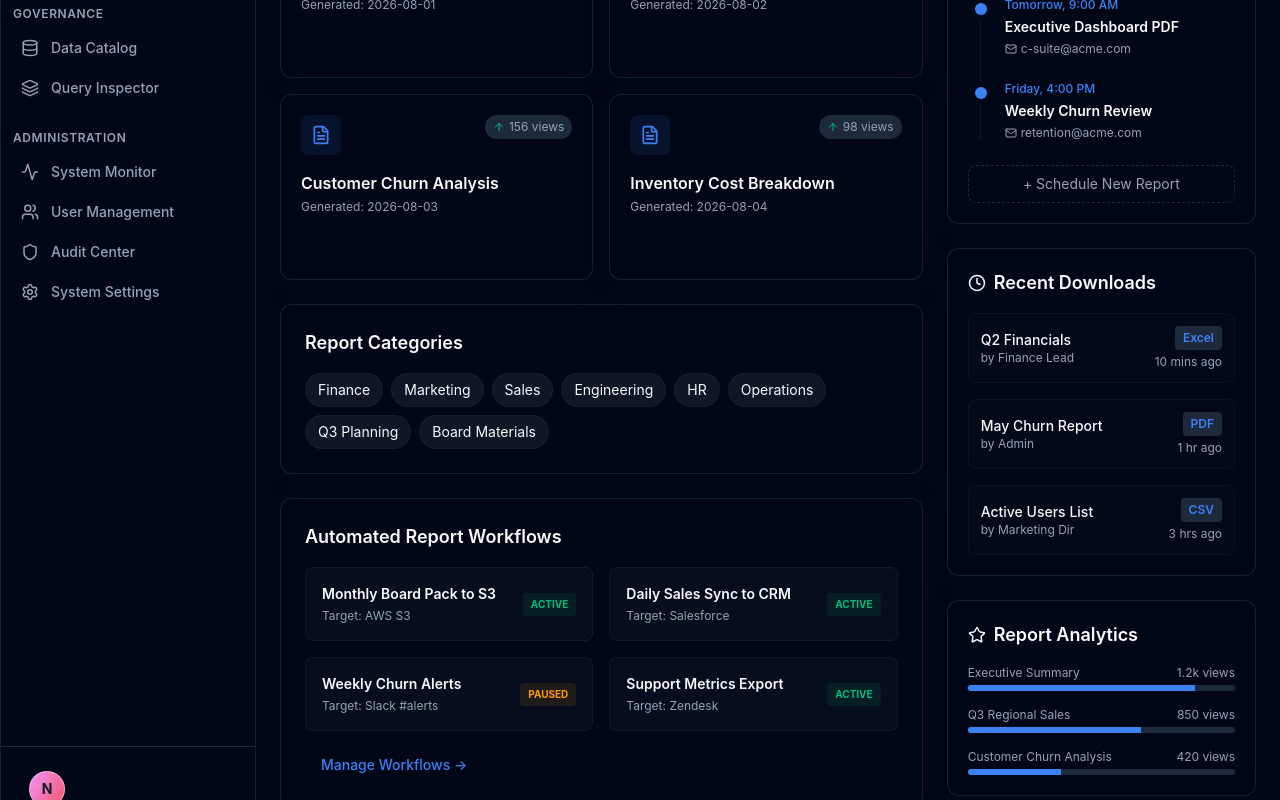
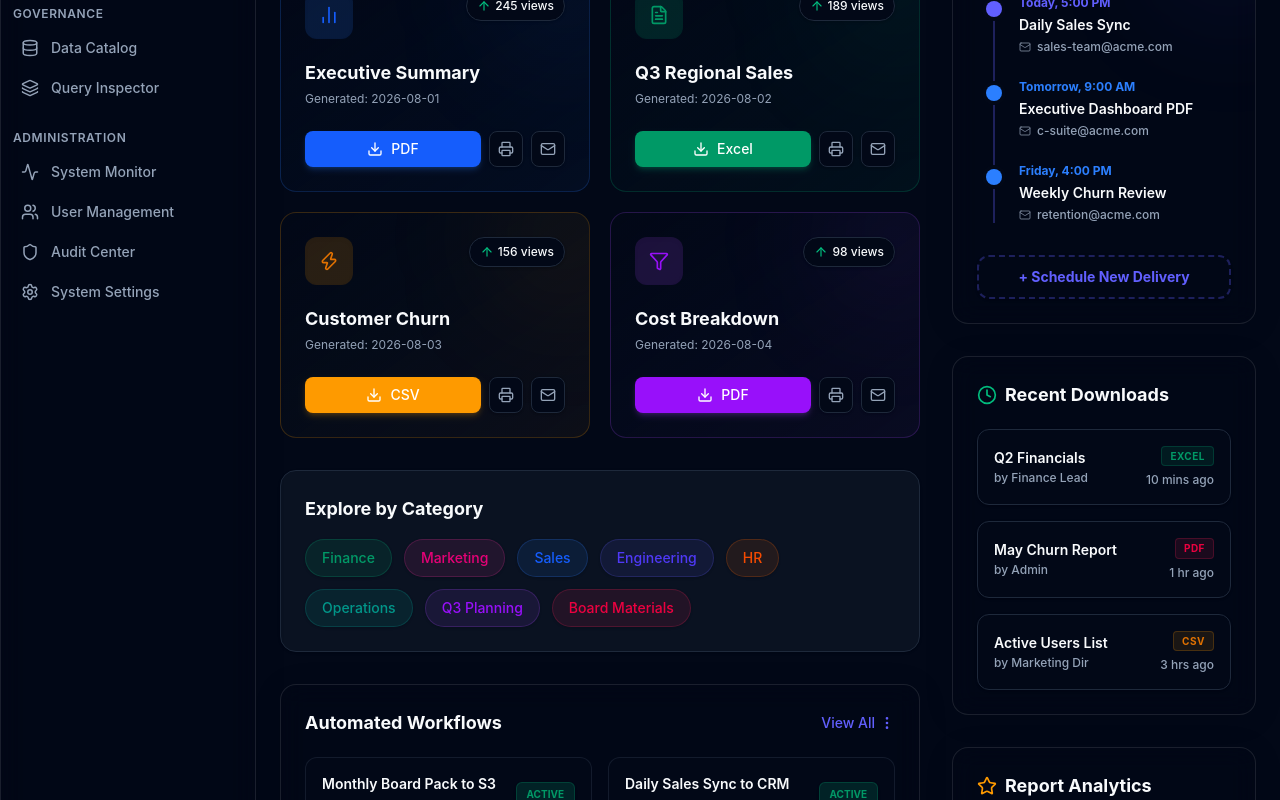
Before and after one commit to Sant7124/MetricMind, a React (Vite) app in the folder frontend/: page /dashboard/reports in a window 1280 px wide. Shown: the part 320-1120 px from the top of the page. Built offline with nearby package versions, Linux system fonts and the light colour scheme; no server answers; sample sign-in values are in the browser's storage.

Commit message:
Update Report Center header to match theme

```diff
--- a/frontend/src/pages/Dashboard/ReportCenter.tsx
+++ b/frontend/src/pages/Dashboard/ReportCenter.tsx
@@ -1,57 +1,91 @@
 import { useState } from "react";
-import { Download, FileText, Printer, Mail, Calendar, Clock, ArrowUp, Star } from "lucide-react";
+import { Download, FileText, Printer, Mail, Calendar, Clock, ArrowUp, Star, Filter, BarChart2, Zap, MoreVertical } from "lucide-react";
 
 export function ReportCenter() {
   const reports = [
-    { name: "Executive Summary Report", type: "PDF", date: "2026-08-01", views: 245 },
-    { name: "Q3 Regional Sales", type: "Excel", date: "2026-08-02", views: 189 },
-    { name: "Customer Churn Analysis", type: "CSV", date: "2026-08-03", views: 156 },
-    { name: "Inventory Cost Breakdown", type: "PDF", date: "2026-08-04", views: 98 },
+    { name: "Executive Summary", type: "PDF", date: "2026-08-01", views: 245, icon: <BarChart2 size={20} />,
+      theme: { border: "border-blue-500/20", bgTo: "to-blue-500/5", glow: "bg-blue-500/10 group-hover:bg-blue-500/20", iconBg: "bg-blue-500/15", iconText: "text-blue-600", btn: "bg-blue-600 hover:bg-blue-700 shadow-blue-500/20", borderHover: "hover:border-blue-500/40" } },
+    { name: "Q3 Regional Sales", type: "Excel", date: "2026-08-02", views: 189, icon: <FileText size={20} />,
+      theme: { border: "border-emerald-500/20", bgTo: "to-emerald-500/5", glow: "bg-emerald-500/10 group-hover:bg-emerald-500/20", iconBg: "bg-emerald-500/15", iconText: "text-emerald-600", btn: "bg-emerald-600 hover:bg-emerald-700 shadow-emerald-500/20", borderHover: "hover:border-emerald-500/40" } },
+    { name: "Customer Churn", type: "CSV", date: "2026-08-03", views: 156, icon: <Zap size={20} />,
+      theme: { border: "border-amber-500/20", bgTo: "to-amber-500/5", glow: "bg-amber-500/10 group-hover:bg-amber-500/20", iconBg: "bg-amber-500/15", iconText: "text-amber-600", btn: "bg-amber-500 hover:bg-amber-600 shadow-amber-500/20", borderHover: "hover:border-amber-500/40" } },
+    { name: "Cost Breakdown", type: "PDF", date: "2026-08-04", views: 98, icon: <Filter size={20} />,
+      theme: { border: "border-purple-500/20", bgTo: "to-purple-500/5", glow: "bg-purple-500/10 group-hover:bg-purple-500/20", iconBg: "bg-purple-500/15", iconText: "text-purple-600", btn: "bg-purple-600 hover:bg-purple-700 shadow-purple-500/20", borderHover: "hover:border-purple-500/40" } },
+  ];
+
+  const categories = [
+    { name: 'Finance', classes: 'bg-emerald-500/10 text-emerald-600 border-emerald-500/20 hover:bg-emerald-500 hover:text-white' },
+    { name: 'Marketing', classes: 'bg-pink-500/10 text-pink-600 border-pink-500/20 hover:bg-pink-500 hover:text-white' },
+    { name: 'Sales', classes: 'bg-blue-500/10 text-blue-600 border-blue-500/20 hover:bg-blue-500 hover:text-white' },
+    { name: 'Engineering', classes: 'bg-indigo-500/10 text-indigo-600 border-indigo-500/20 hover:bg-indigo-500 hover:text-white' },
+    { name: 'HR', classes: 'bg-orange-500/10 text-orange-600 border-orange-500/20 hover:bg-orange-500 hover:text-white' },
+    { name: 'Operations', classes: 'bg-teal-500/10 text-teal-600 border-teal-500/20 hover:bg-teal-500 hover:text-white' },
+    { name: 'Q3 Planning', classes: 'bg-purple-500/10 text-purple-600 border-purple-500/20 hover:bg-purple-500 hover:text-white' },
+    { name: 'Board Materials', classes: 'bg-rose-500/10 text-rose-600 border-rose-500/20 hover:bg-rose-500 hover:text-white' }
+  ];
+
+  const deliveries = [
+    { time: "Today, 5:00 PM", name: "Daily Sales Sync", recipients: "sales-team@acme.com", marker: "bg-indigo-500", text: "text-indigo-500" },
+    { time: "Tomorrow, 9:00 AM", name: "Executive Dashboard PDF", recipients: "c-suite@acme.com", marker: "bg-blue-500", text: "text-blue-500" },
+    { time: "Friday, 4:00 PM", name: "Weekly Churn Review", recipients: "retention@acme.com", marker: "bg-blue-500", text: "text-blue-500" },
+  ];
+
+  const downloads = [
+    { name: "Q2 Financials", format: "Excel", time: "10 mins ago", user: "Finance Lead", badgeClasses: "bg-emerald-500/10 text-emerald-600 border-emerald-500/20", hoverClass: "hover:border-emerald-500/30" },
+    { name: "May Churn Report", format: "PDF", time: "1 hr ago", user: "Admin", badgeClasses: "bg-rose-500/10 text-rose-600 border-rose-500/20", hoverClass: "hover:border-rose-500/30" },
+    { name: "Active Users List", format: "CSV", time: "3 hrs ago", user: "Marketing Dir", badgeClasses: "bg-amber-500/10 text-amber-600 border-amber-500/20", hoverClass: "hover:border-amber-500/30" },
   ];
 
   return (
-    <div className="space-y-6">
-      <div className="flex justify-between items-center">
+    <div className="space-y-8 pb-12">
+      {/* Header section with gradient */}
+      <div className="flex flex-col md:flex-row justify-between items-start md:items-center gap-4 bg-secondary/30 p-6 rounded-2xl border border-border shadow-sm">
         <div>
-          <h1 className="text-2xl font-bold tracking-tight">Report Center</h1>
-          <p className="text-muted-foreground">Access, schedule, and export enterprise tabular reports.</p>
+          <h1 className="text-3xl font-extrabold tracking-tight text-foreground">Report Center</h1>
+          <p className="text-muted-foreground mt-2 font-medium">Access, schedule, and export enterprise tabular reports.</p>
         </div>
-        <button className="px-4 py-2 bg-primary text-primary-foreground rounded-md text-sm font-medium hover:bg-primary/90 transition-colors">
-          Create New Report
+        <button className="px-6 py-2.5 bg-gradient-to-r from-blue-600 to-indigo-600 text-white rounded-xl text-sm font-bold hover:from-blue-700 hover:to-indigo-700 transition-all shadow-lg shadow-indigo-500/30 flex items-center gap-2">
+          <FileText size={18} /> Create New Report
         </button>
       </div>
 
-      <div className="grid grid-cols-1 lg:grid-cols-3 gap-6">
-        <div className="lg:col-span-2 space-y-6">
+      <div className="grid grid-cols-1 lg:grid-cols-3 gap-8">
+        <div className="lg:col-span-2 space-y-8">
+
+          {/* Trending Reports with Vibrant Colors */}
           <div>
-            <h2 className="text-lg font-semibold mb-4 flex items-center gap-2">
-              <Star size={18} className="text-amber-500" fill="currentColor"/> Trending Reports
+            <h2 className="text-xl font-bold mb-5 flex items-center gap-2 text-foreground">
+              <Star size={22} className="text-amber-500" fill="currentColor"/> Trending Reports
             </h2>
-            <div className="grid grid-cols-1 md:grid-cols-2 gap-4">
+            <div className="grid grid-cols-1 sm:grid-cols-2 gap-5">
               {reports.map((report, i) => (
-                <div key={i} className="glass p-5 rounded-xl border border-border hover:border-primary/50 transition-colors cursor-pointer group">
-                  <div className="flex justify-between items-start mb-4">
-                    <div className="w-10 h-10 rounded-lg bg-primary/10 text-primary flex items-center justify-center">
-                      <FileText size={20} />
+                <div key={i} className={`p-6 rounded-2xl border ${report.theme.border} bg-gradient-to-br from-background ${report.theme.bgTo} ${report.theme.borderHover} hover:shadow-md transition-all cursor-pointer group relative overflow-hidden`}>
+                  <div className={`absolute top-0 right-0 w-32 h-32 rounded-full blur-3xl -mr-10 -mt-10 transition-all ${report.theme.glow}`}></div>
+
+                  <div className="flex justify-between items-start mb-5 relative z-10">
+                    <div className={`w-12 h-12 rounded-xl flex items-center justify-center shadow-inner ${report.theme.iconBg} ${report.theme.iconText}`}>
+                      {report.icon}
                     </div>
-                    <span className="flex items-center gap-1 text-xs px-2 py-1 bg-secondary rounded-full text-muted-foreground">
-                      <ArrowUp size={12} className="text-emerald-500"/> {report.views} views
+                    <span className="flex items-center gap-1 text-xs px-2.5 py-1.5 bg-background border border-border rounded-full text-foreground shadow-sm font-medium">
+                      <ArrowUp size={14} className="text-emerald-500"/> {report.views} views
                     </span>
                   </div>
-                  <h3 className="font-semibold mb-1">{report.name}</h3>
-                  <p className="text-xs text-muted-foreground mb-4">Generated: {report.date}</p>
-                  <div className="flex gap-2 opacity-0 group-hover:opacity-100 transition-opacity">
+
+                  <h3 className="font-bold text-lg mb-1 relative z-10 text-foreground">{report.name}</h3>
+                  <p className="text-xs text-muted-foreground mb-6 relative z-10">Generated: {report.date}</p>
+
+                  <div className="flex gap-2 relative z-10">
                     <button
                       onClick={() => window.open(`http://localhost:8001/api/v1/export/csv?report_type=${encodeURIComponent(report.name)}`, '_blank')}
-                      className="flex-1 flex items-center justify-center gap-1 py-1.5 bg-secondary hover:bg-secondary/80 rounded text-xs font-medium"
+                      className={`flex-1 flex items-center justify-center gap-2 py-2 text-white rounded-lg text-sm font-medium shadow-md transition-colors ${report.theme.btn}`}
                     >
-                      <Download size={14} /> {report.type}
+                      <Download size={16} /> {report.type}
                     </button>
-                    <button className="p-1.5 bg-secondary hover:bg-secondary/80 rounded text-muted-foreground hover:text-foreground">
-                      <Printer size={14} />
+                    <button className="p-2 bg-background border border-border hover:bg-secondary rounded-lg text-muted-foreground hover:text-foreground shadow-sm transition-colors">
+                      <Printer size={16} />
                     </button>
-                    <button className="p-1.5 bg-secondary hover:bg-secondary/80 rounded text-muted-foreground hover:text-foreground">
-                      <Mail size={14} />
+                    <button className="p-2 bg-background border border-border hover:bg-secondary rounded-lg text-muted-foreground hover:text-foreground shadow-sm transition-colors">
+                      <Mail size={16} />
                     </button>
                   </div>
                 </div>
@@ -59,19 +93,24 @@ export function ReportCenter() {
             </div>
           </div>
 
-          <div className="glass p-6 rounded-xl border border-border">
-            <h2 className="text-lg font-semibold mb-4">Report Categories</h2>
-            <div className="flex flex-wrap gap-2">
-              {['Finance', 'Marketing', 'Sales', 'Engineering', 'HR', 'Operations', 'Q3 Planning', 'Board Materials'].map((cat, i) => (
-                <span key={i} className="px-3 py-1.5 bg-secondary/50 border border-border/50 rounded-full text-sm hover:bg-primary hover:text-primary-foreground hover:border-primary cursor-pointer transition-colors">
-                  {cat}
+          {/* Colorful Categories */}
+          <div className="p-6 rounded-2xl bg-secondary/30 border border-border shadow-sm">
+            <h2 className="text-lg font-bold mb-4">Explore by Category</h2>
+            <div className="flex flex-wrap gap-3">
+              {categories.map((cat, i) => (
+                <span key={i} className={`px-4 py-2 border rounded-full text-sm font-medium cursor-pointer hover:scale-105 transition-all shadow-sm ${cat.classes}`}>
+                  {cat.name}
                 </span>
               ))}
             </div>
           </div>
 
-          <div className="glass p-6 rounded-xl border border-border mt-6">
-            <h2 className="text-lg font-semibold mb-4">Automated Report Workflows</h2>
+          {/* Automated Workflows */}
+          <div className="glass p-6 rounded-2xl border border-border shadow-sm">
+            <div className="flex justify-between items-center mb-5">
+              <h2 className="text-lg font-bold">Automated Workflows</h2>
+              <button className="text-sm font-medium text-indigo-500 hover:text-indigo-600 transition-colors flex items-center gap-1">View All <MoreVertical size={16} /></button>
+            </div>
             <div className="grid grid-cols-1 md:grid-cols-2 gap-4">
               {[
                 { name: "Monthly Board Pack to S3", destination: "AWS S3", status: "Active" },
@@ -79,103 +118,99 @@ export function ReportCenter() {
                 { name: "Weekly Churn Alerts", destination: "Slack #alerts", status: "Paused" },
                 { name: "Support Metrics Export", destination: "Zendesk", status: "Active" }
               ].map((workflow, i) => (
-                <div key={i} className="p-4 bg-secondary/20 rounded-lg border border-border/50 flex justify-between items-center">
+                <div key={i} className="p-4 bg-background rounded-xl border border-border/60 hover:border-border hover:shadow-sm transition-all flex justify-between items-center group">
                   <div>
-                    <h4 className="font-semibold text-sm">{workflow.name}</h4>
-                    <span className="text-xs text-muted-foreground flex items-center gap-1 mt-1">
+                    <h4 className="font-semibold text-sm group-hover:text-indigo-500 transition-colors">{workflow.name}</h4>
+                    <span className="text-xs text-muted-foreground flex items-center gap-1 mt-1 font-medium">
                        Target: {workflow.destination}
                     </span>
                   </div>
-                  <span className={`px-2 py-1 text-[10px] font-bold uppercase rounded ${workflow.status === 'Active' ? 'bg-emerald-500/10 text-emerald-500' : 'bg-amber-500/10 text-amber-500'}`}>
+                  <span className={`px-2.5 py-1 text-[10px] font-bold uppercase rounded-md shadow-sm ${workflow.status === 'Active' ? 'bg-emerald-500/15 text-emerald-600 border border-emerald-500/20' : 'bg-amber-500/15 text-amber-600 border border-amber-500/20'}`}>
                     {workflow.status}
                   </span>
                 </div>
               ))}
             </div>
-            <button className="mt-4 px-4 py-2 text-sm text-primary hover:underline font-medium">Manage Workflows &rarr;</button>
           </div>
         </div>
 
-        {/* Right Sidebar - Scheduled Deliveries */}
-        <div className="space-y-6">
-          <div className="glass p-5 rounded-xl border border-border">
-            <h2 className="text-lg font-semibold mb-4 flex items-center gap-2">
-              <Calendar size={18} /> Scheduled Deliveries
+        {/* Right Sidebar */}
+        <div className="space-y-8">
+          {/* Scheduled Deliveries */}
+          <div className="glass p-6 rounded-2xl border border-border shadow-sm relative overflow-hidden">
+            <div className="absolute top-0 right-0 w-32 h-32 bg-indigo-500/10 rounded-full blur-3xl -mr-10 -mt-10"></div>
+            <h2 className="text-lg font-bold mb-6 flex items-center gap-2 relative z-10">
+              <Calendar size={20} className="text-indigo-500"/> Scheduled Deliveries
             </h2>
-            <div className="relative border-l border-border/50 ml-3 space-y-6">
-              {[
-                { time: "Today, 5:00 PM", name: "Daily Sales Sync", recipients: "sales-team@acme.com", status: "Upcoming" },
-                { time: "Tomorrow, 9:00 AM", name: "Executive Dashboard PDF", recipients: "c-suite@acme.com", status: "Scheduled" },
-                { time: "Friday, 4:00 PM", name: "Weekly Churn Review", recipients: "retention@acme.com", status: "Scheduled" },
-              ].map((delivery, i) => (
+            <div className="relative border-l-2 border-indigo-500/30 ml-4 space-y-6 relative z-10">
+              {deliveries.map((delivery, i) => (
                 <div key={i} className="relative pl-6">
-                  <span className="absolute -left-1.5 top-1.5 w-3 h-3 bg-primary rounded-full ring-4 ring-background"></span>
-                  <p className="text-xs font-medium text-primary mb-1">{delivery.time}</p>
-                  <p className="text-sm font-semibold">{delivery.name}</p>
-                  <p className="text-xs text-muted-foreground flex items-center gap-1 mt-1">
-                    <Mail size={12}/> {delivery.recipients}
+                  <span className={`absolute -left-[9px] top-1.5 w-4 h-4 rounded-full ring-4 ring-background ${delivery.marker}`}></span>
+                  <p className={`text-xs font-bold mb-1 ${delivery.text}`}>{delivery.time}</p>
+                  <p className="text-sm font-semibold text-foreground">{delivery.name}</p>
+                  <p className="text-xs text-muted-foreground flex items-center gap-1.5 mt-1 font-medium">
+                    <Mail size={12} className="text-muted-foreground/70"/> {delivery.recipients}
                   </p>
                 </div>
               ))}
             </div>
-            <button className="w-full mt-6 py-2 border border-border border-dashed rounded-lg text-sm text-muted-foreground hover:text-foreground hover:border-solid transition-all">
-              + Schedule New Report
+            <button className="w-full mt-8 py-2.5 border-2 border-indigo-500/30 border-dashed rounded-xl text-sm font-bold text-indigo-500 hover:text-white hover:bg-indigo-500 hover:border-indigo-500 transition-all relative z-10 shadow-sm">
+              + Schedule New Delivery
             </button>
           </div>
-          <div className="glass p-5 rounded-xl border border-border mt-6">
-            <h2 className="text-lg font-semibold mb-4 flex items-center gap-2">
-              <Clock size={18} /> Recent Downloads
+
+          {/* Recent Downloads */}
+          <div className="glass p-6 rounded-2xl border border-border shadow-sm">
+            <h2 className="text-lg font-bold mb-5 flex items-center gap-2">
+              <Clock size={20} className="text-emerald-500" /> Recent Downloads
             </h2>
             <div className="space-y-4">
-              {[
-                { name: "Q2 Financials", format: "Excel", time: "10 mins ago", user: "Finance Lead" },
-                { name: "May Churn Report", format: "PDF", time: "1 hr ago", user: "Admin" },
-                { name: "Active Users List", format: "CSV", time: "3 hrs ago", user: "Marketing Dir" },
-              ].map((dl, i) => (
-                <div key={i} className="flex justify-between items-center text-sm p-3 bg-secondary/10 rounded-lg border border-border/30">
+              {downloads.map((dl, i) => (
+                <div key={i} className={`flex justify-between items-center text-sm p-4 bg-background rounded-xl border border-border transition-all shadow-sm ${dl.hoverClass}`}>
                   <div className="flex flex-col">
-                    <span className="font-medium text-foreground">{dl.name}</span>
-                    <span className="text-xs text-muted-foreground">by {dl.user}</span>
+                    <span className="font-semibold text-foreground">{dl.name}</span>
+                    <span className="text-xs text-muted-foreground mt-0.5 font-medium">by {dl.user}</span>
                   </div>
-                  <div className="flex flex-col items-end">
-                    <span className="text-xs font-semibold px-2 py-1 bg-secondary rounded text-primary">{dl.format}</span>
-                    <span className="text-xs text-muted-foreground mt-1">{dl.time}</span>
+                  <div className="flex flex-col items-end gap-1.5">
+                    <span className={`text-[10px] font-bold uppercase tracking-wider px-2 py-0.5 rounded border ${dl.badgeClasses}`}>{dl.format}</span>
+                    <span className="text-xs text-muted-foreground font-medium">{dl.time}</span>
                   </div>
                 </div>
               ))}
             </div>
           </div>
 
-          <div className="glass p-5 rounded-xl border border-border mt-6">
-            <h2 className="text-lg font-semibold mb-4 flex items-center gap-2">
-              <Star size={18} /> Report Analytics
+          {/* Report Analytics */}
+          <div className="glass p-6 rounded-2xl border border-border shadow-sm">
+            <h2 className="text-lg font-bold mb-5 flex items-center gap-2">
+              <Star size={20} className="text-amber-500"/> Report Analytics
             </h2>
-            <div className="space-y-4">
+            <div className="space-y-5">
               <div>
-                <div className="flex justify-between text-xs mb-1 text-muted-foreground">
-                  <span>Executive Summary</span>
-                  <span>1.2k views</span>
+                <div className="flex justify-between text-xs mb-1.5 font-medium">
+                  <span className="text-foreground">Executive Summary</span>
+                  <span className="text-blue-500 font-bold">1.2k views</span>
                 </div>
-                <div className="h-1.5 w-full bg-secondary rounded-full overflow-hidden">
-                  <div className="h-full bg-primary w-[85%]"></div>
+                <div className="h-2 w-full bg-secondary rounded-full overflow-hidden shadow-inner">
+                  <div className="h-full bg-blue-500 w-[85%] rounded-full"></div>
                 </div>
               </div>
               <div>
-                <div className="flex justify-between text-xs mb-1 text-muted-foreground">
-                  <span>Q3 Regional Sales</span>
-                  <span>850 views</span>
+                <div className="flex justify-between text-xs mb-1.5 font-medium">
+                  <span className="text-foreground">Q3 Regional Sales</span>
+                  <span className="text-emerald-500 font-bold">850 views</span>
                 </div>
-                <div className="h-1.5 w-full bg-secondary rounded-full overflow-hidden">
-                  <div className="h-full bg-primary w-[65%]"></div>
+                <div className="h-2 w-full bg-secondary rounded-full overflow-hidden shadow-inner">
+                  <div className="h-full bg-emerald-500 w-[65%] rounded-full"></div>
                 </div>
               </div>
               <div>
-                <div className="flex justify-between text-xs mb-1 text-muted-foreground">
-                  <span>Customer Churn Analysis</span>
-                  <span>420 views</span>
+                <div className="flex justify-between text-xs mb-1.5 font-medium">
+                  <span className="text-foreground">Customer Churn Analysis</span>
+                  <span className="text-amber-500 font-bold">420 views</span>
                 </div>
-                <div className="h-1.5 w-full bg-secondary rounded-full overflow-hidden">
-                  <div className="h-full bg-primary w-[35%]"></div>
+                <div className="h-2 w-full bg-secondary rounded-full overflow-hidden shadow-inner">
+                  <div className="h-full bg-amber-500 w-[35%] rounded-full"></div>
                 </div>
               </div>
             </div>
```
